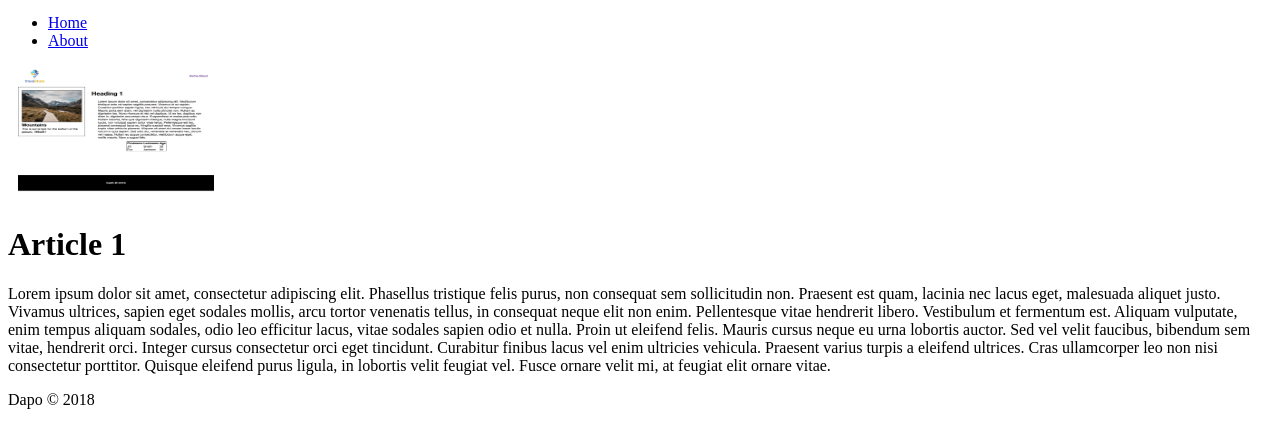
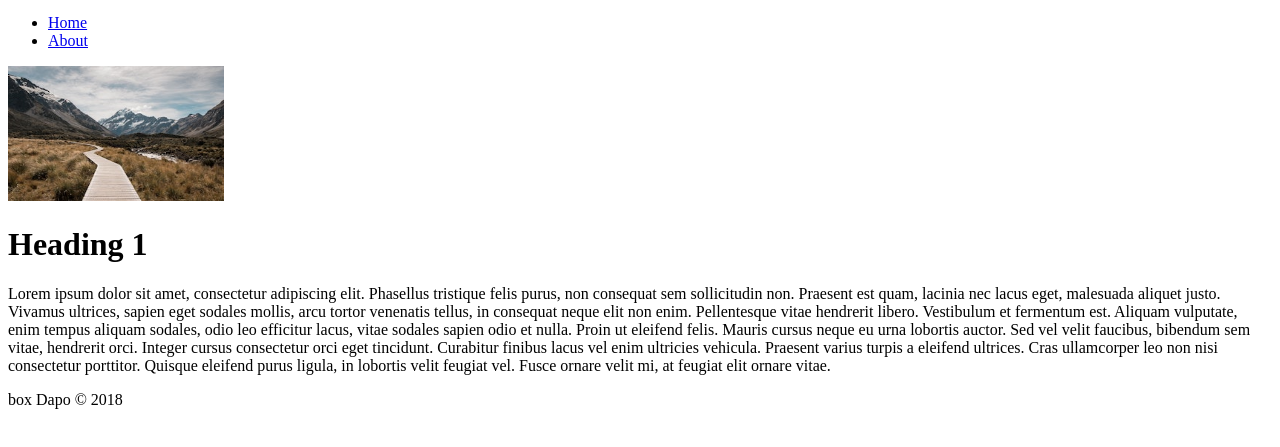
Before and after one commit to dm262/Midterm, a plain HTML site: page docs/about.html in a window 1280 px wide. Shown: the part 149-596 px from the top of the page. Drawn offline with Linux system fonts and the light colour scheme.

Commit message:
TASK: added images to about page

```diff
--- a/docs/about.html
+++ b/docs/about.html
@@ -18,11 +18,13 @@
         </div><!-- Menu -->
     </div><!-- Top -->
 </div>
-<a href="index.html"><img src="images/about.png" alt="mountains" height="135" width="216"/></a>
 
 <div id="container">
+    <a href="index.html"><img src="images/background-boardwalk-clouds-808465.jpg" alt="mountains" height="135"
+                              width="216"/></a>
+
     <div id="floated">
-        <h1>Article 1</h1>
+        <h1>Heading 1</h1>
         <p>
             Lorem ipsum dolor sit amet, consectetur adipiscing elit. Phasellus tristique felis purus, non consequat sem
             sollicitudin non. Praesent est quam, lacinia nec lacus eget, malesuada aliquet justo. Vivamus ultrices,
@@ -43,7 +45,7 @@
 </div>
 
 
-<div id="footer" class="alignCenter clearFix">
+<div id="footer" class="square">box
 
     <span class="copyright">Dapo &copy; 2018</span>
 
--- a/docs/css/styles.css
+++ b/docs/css/styles.css
@@ -1,11 +1,20 @@
 #container {
     width: 400px;
-    background: yellow;
+
 }
+
+.square{
+    width: 100px;
+    height: 100px;
+    Background-color:black;
+}
+
+}
+
 #floated{
     float: left;
     width: 150px;
-    background: red;
+
 }
 
 img {
```
